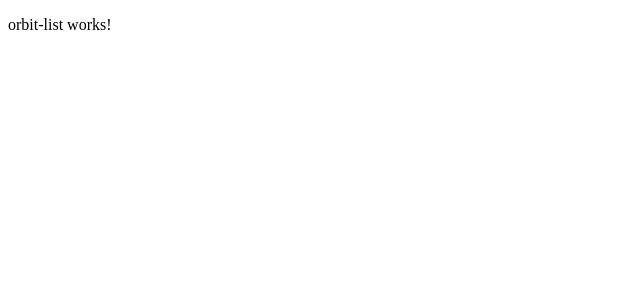
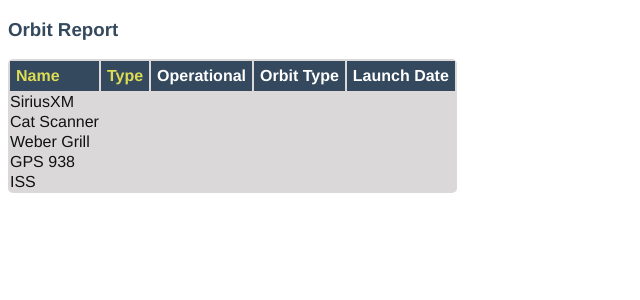
Before and after one commit to kgeiger08/orbit-report, an Angular app: page / in a window 1280 px wide. Shown: the top 300 px of the page, without its empty margins (0-640 px from the left). Built offline with nearby package versions, Linux system fonts and the light colour scheme.

Commit message:
added code for step 4 still working on ngFor part

```diff
--- a/src/app/app.component.css
+++ b/src/app/app.component.css
@@ -0,0 +1,13 @@
+.search-form {
+    margin-bottom: 40px;
+}
+
+button {
+    margin-left: 10px;
+    color: #fff;
+    background-color: #009b25;
+    border-radius: 4px;
+    padding: 2px 5px;
+    font-size: 18px;
+    cursor: pointer;
+}
--- a/src/app/app.component.ts
+++ b/src/app/app.component.ts
@@ -4,7 +4,7 @@
 @Component({
   selector: 'app-root',
   templateUrl: './app.component.html',
-  styleUrls: ['./app.component.css']
+  styleUrls: ['./app.component.css'],
 })
 export class AppComponent {
   title = 'orbit-report';
--- a/src/app/orbit-list/orbit-list.component.css
+++ b/src/app/orbit-list/orbit-list.component.css
@@ -0,0 +1,28 @@
+.sortable {
+    cursor: pointer;
+    color: #dd5;
+}
+
+.warning {
+    background-color: #da8a8a;
+}
+
+table {
+  color: #111;
+  border-radius: 5px;
+  overflow: hidden;
+  margin: 12px 0;
+  min-width: 300px;
+  background: #dad8d8;
+}
+
+.header-row {
+    background: #34495E;
+    color: #fff
+}
+
+th, td {
+    text-align: left;
+    margin: 5px 10px;
+    padding: 6px;
+}
--- a/src/app/orbit-list/orbit-list.component.html
+++ b/src/app/orbit-list/orbit-list.component.html
@@ -1 +1,11 @@
-<p>orbit-list works!</p>
+<h3>Orbit Report</h3>
+<table>
+   <tr class="header-row">
+      <th class="sortable">Name</th>
+      <th class="sortable">Type</th>
+      <th>Operational</th>
+      <th>Orbit Type</th>
+      <th>Launch Date</th>
+   </tr>
+   <tr *ngFor="let satellite of satellites">{{satellite.name}}</tr>
+</table>
--- a/src/app/satellite.ts
+++ b/src/app/satellite.ts
@@ -6,6 +6,11 @@
     launchDate: string;
 
     constructor(name: string, type: string, launchDate: string, orbitType: string, operational: boolean) {
+        this.name = name;
+        this.type = type;
+        this.launchDate = launchDate;
+        this.orbitType = orbitType;
+        this.operational = operational;
     }
 
 }
--- a/src/index.html
+++ b/src/index.html
@@ -7,6 +7,15 @@
 
   <meta name="viewport" content="width=device-width, initial-scale=1">
   <link rel="icon" type="image/x-icon" href="favicon.ico">
+  <style>
+    body {
+      font-family: 'Helvetica', 'Courier';
+    }
+
+    h3 {
+        color: #34495E;
+    }
+  </style>
 </head>
 <body>
   <app-root></app-root>
```
